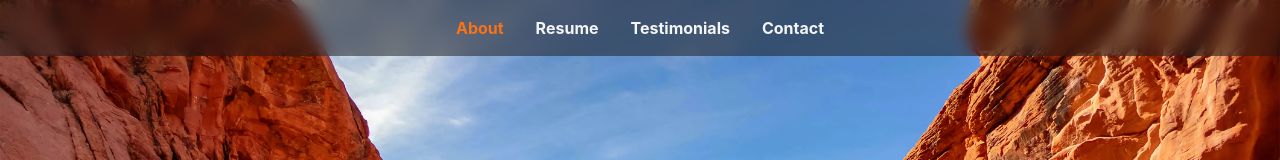
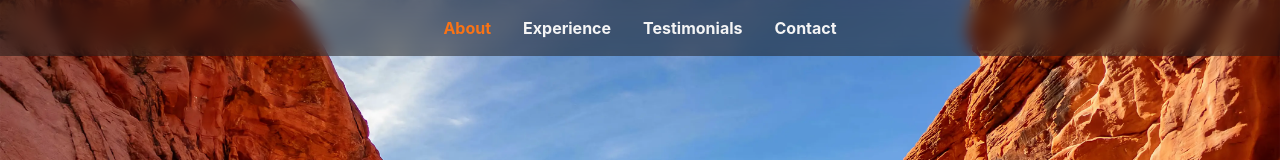
Before and after one commit to Dallas-J/react-resume, a React (Create React App) app: page / in a window 1280 px wide. Shown: the top 160 px of the page. Built offline with nearby package versions, Linux system fonts and the light colour scheme.

Commit message:
Rename resume section to "experience" for clarity

```diff
--- a/src/App.tsx
+++ b/src/App.tsx
@@ -4,8 +4,8 @@ import Footer from './components/Sections/Footer';
 import Header from './components/Sections/Header';
 import Hero from './components/Sections/Hero';
 //import Portfolio from './components/Sections/Portfolio';
-import Resume from './components/Sections/Resume';
 import Testimonials from './components/Sections/Testimonials';
+import Experience from './components/Sections/Experience';
 
 function App() {
   return (
@@ -13,7 +13,7 @@ function App() {
       <Header />
       <Hero />
       <About />
-      <Resume />
+      <Experience />
       {/*<Portfolio />*/}
       <Testimonials />
       <Contact />
--- a/src/components/Sections/Resume/ResumeSection.tsx
+++ b/src/components/Sections/Experience/ExperienceSection.tsx
@@ -1,6 +1,6 @@
 import {FC, memo, PropsWithChildren} from 'react';
 
-const ResumeSection: FC<PropsWithChildren<{title: string}>> = memo(({title, children}) => {
+const ExperienceSection: FC<PropsWithChildren<{title: string}>> = memo(({title, children}) => {
   return (
     <div className="grid grid-cols-1 gap-y-4 py-8 first:pt-0 last:pb-0  md:grid-cols-4">
       <div className="col-span-1 flex justify-center md:justify-start">
@@ -14,5 +14,5 @@ const ResumeSection: FC<PropsWithChildren<{title: string}>> = memo(({title, chil
   );
 });
 
-ResumeSection.displayName = 'ResumeSection';
-export default ResumeSection;
+ExperienceSection.displayName = 'ExperienceSection';
+export default ExperienceSection;
--- a/src/components/Sections/Resume/index.tsx
+++ b/src/components/Sections/Experience/index.tsx
@@ -2,35 +2,35 @@ import {FC, memo} from 'react';
 
 import {education, experience, SectionId, skills} from '../../../data/data';
 import Section from '../../Layout/Section';
-import ResumeSection from './ResumeSection';
+import ExperienceSection from './ExperienceSection';
 import {SkillGroup} from './Skills';
 import TimelineItem from './TimelineItem';
 
-const Resume: FC = memo(() => {
+const Experience: FC = memo(() => {
   return (
-    <Section className="bg-neutral-800 text-white" sectionId={SectionId.Resume}>
+    <Section className="bg-neutral-800 text-white" sectionId={SectionId.Experience}>
       <div className="flex flex-col divide-y-2 divide-neutral-300">
-        <ResumeSection title="Education">
+        <ExperienceSection title="Education">
           {education.map((item, index) => (
             <TimelineItem item={item} key={`${item.title}-${index}`} />
           ))}
-        </ResumeSection>
-        <ResumeSection title="Work">
+        </ExperienceSection>
+        <ExperienceSection title="Work">
           {experience.map((item, index) => (
             <TimelineItem item={item} key={`${item.title}-${index}`} />
           ))}
-        </ResumeSection>
-        <ResumeSection title="Skills">
+        </ExperienceSection>
+        <ExperienceSection title="Skills">
           <div className="grid grid-cols-1 gap-6 md:grid-cols-2">
             {skills.map((skillgroup, index) => (
               <SkillGroup key={`${skillgroup.name}-${index}`} skillGroup={skillgroup} />
             ))}
           </div>
-        </ResumeSection>
+        </ExperienceSection>
       </div>
     </Section>
   );
 });
 
-Resume.displayName = 'Resume';
-export default Resume;
+Experience.displayName = 'Resume';
+export default Experience;
--- a/src/components/Sections/Header.tsx
+++ b/src/components/Sections/Header.tsx
@@ -12,7 +12,7 @@ export const headerID = 'headerNav';
 const Header: FC = memo(() => {
   const [currentSection, setCurrentSection] = useState<SectionIdProps | null>(null);
   const navSections = useMemo(
-    () => [SectionId.About, SectionId.Resume, /*SectionId.Portfolio,*/ SectionId.Testimonials, SectionId.Contact],
+    () => [SectionId.About, SectionId.Experience, /*SectionId.Portfolio,*/ SectionId.Testimonials, SectionId.Contact],
     [],
   );
 
--- a/src/data/data.tsx
+++ b/src/data/data.tsx
@@ -53,7 +53,7 @@ export const SectionId = {
   About: 'about',
   Contact: 'contact',
   Portfolio: 'portfolio',
-  Resume: 'resume',
+  Experience: 'experience',
   Skills: 'skills',
   Stats: 'stats',
   Testimonials: 'testimonials',
```
Also changed, not shown: src/components/Sections/Experience/Skills.tsx (renamed from src/components/Sections/Resume/Skills.tsx), src/components/Sections/Experience/TimelineItem.tsx (renamed from src/components/Sections/Resume/TimelineItem.tsx).
